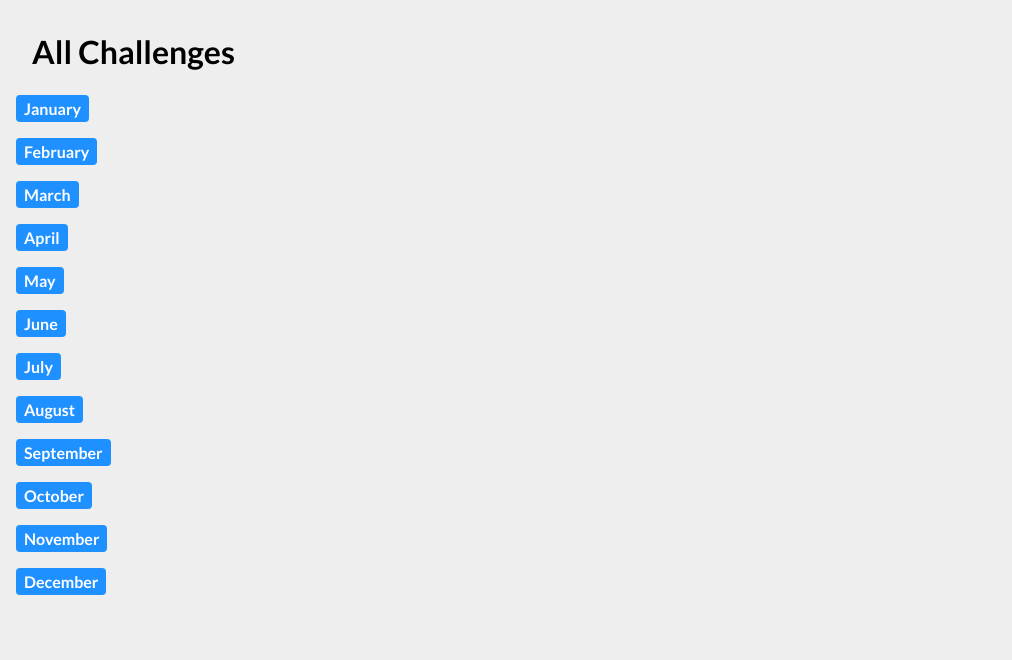
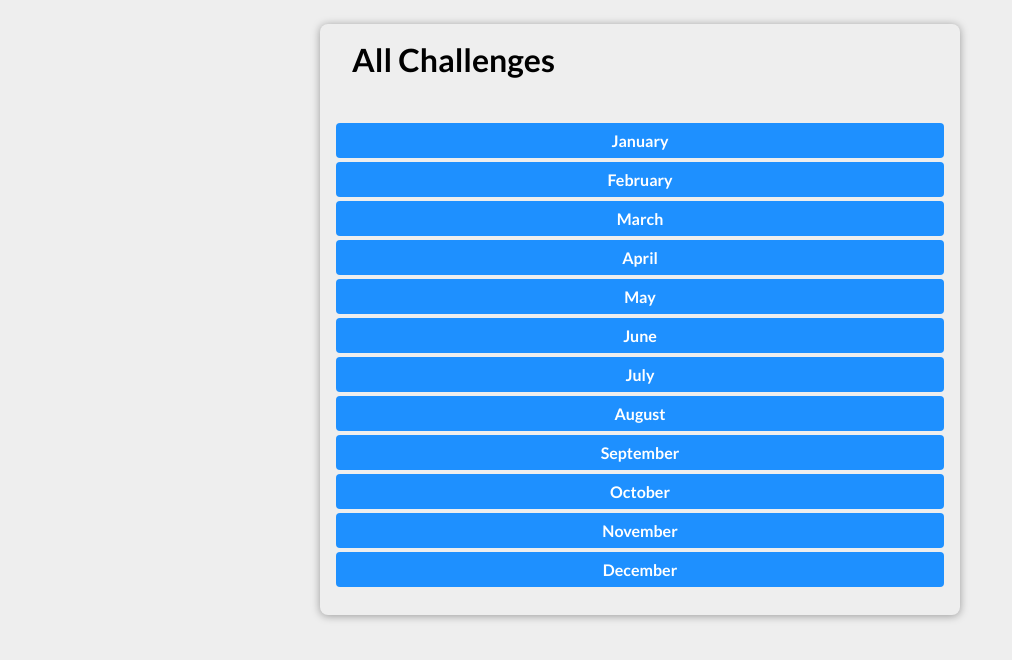
Before and after one commit to yahya-sh/monthly_challenges, a Django app: page /challenges/ in a window 1280 px wide. Shown: the part 35-695 px from the top of the page, without its empty margins (0-1012 px from the left). Run offline with Django 5.2, Linux system fonts and the light colour scheme.

Commit message:
redesign challenges list page & add collected static folder path

```diff
--- a/challenges/static/challenges/challenges.css
+++ b/challenges/static/challenges/challenges.css
@@ -1,16 +1,25 @@
+.challenges-card{
+    width: 90%;
+    max-width: 40rem;
+    margin: 24px auto;
+    border-radius: 8px;
+    box-shadow: 0px 1px 8px #0000005b;
+}
 .challenge-list{
+    text-align: center;
     list-style: none;
     padding: 0;
-    margin: 0 16px;
+    margin: 0;
+    padding: 24px 16px;
+
 }
 
 .challenge-list a{
     text-decoration: none;
-    display: inline-block;
-    color: inherit;
+    display: block;
     font-weight: bold;
-    margin: 8px 0;
-    padding: 4px 8px;
+    margin: 4px 0;
+    padding: 8px 8px;
     color: white;
     background-color: dodgerblue;
     border-radius: 4px;
--- a/challenges/templates/challenges/index.html
+++ b/challenges/templates/challenges/index.html
@@ -6,10 +6,12 @@
 {% endblock css_files %}
 {% block content %}
     {% include "challenges/includes/header.html" %}
+    <div class="challenges-card">
         <h1>All Challenges</h1>
         <ul class="challenge-list">
             {% for month in months %}
                 <li><a href="{% url 'monthly-challenge' month %}">{{month|title}}</a></li>
             {% endfor%}
         </ul>
+    </div>
 {% endblock content %}
--- a/config/settings.py
+++ b/config/settings.py
@@ -117,6 +117,8 @@ USE_TZ = True
 
 STATIC_URL = "static/"
 
+STATIC_ROOT = BASE_DIR / "static_collected"
+
 STATICFILES_DIRS = [
     BASE_DIR / "static",
 ]
```
Also changed, not shown: 1 other file. Lines whose indentation alone changed are shown as unchanged.
